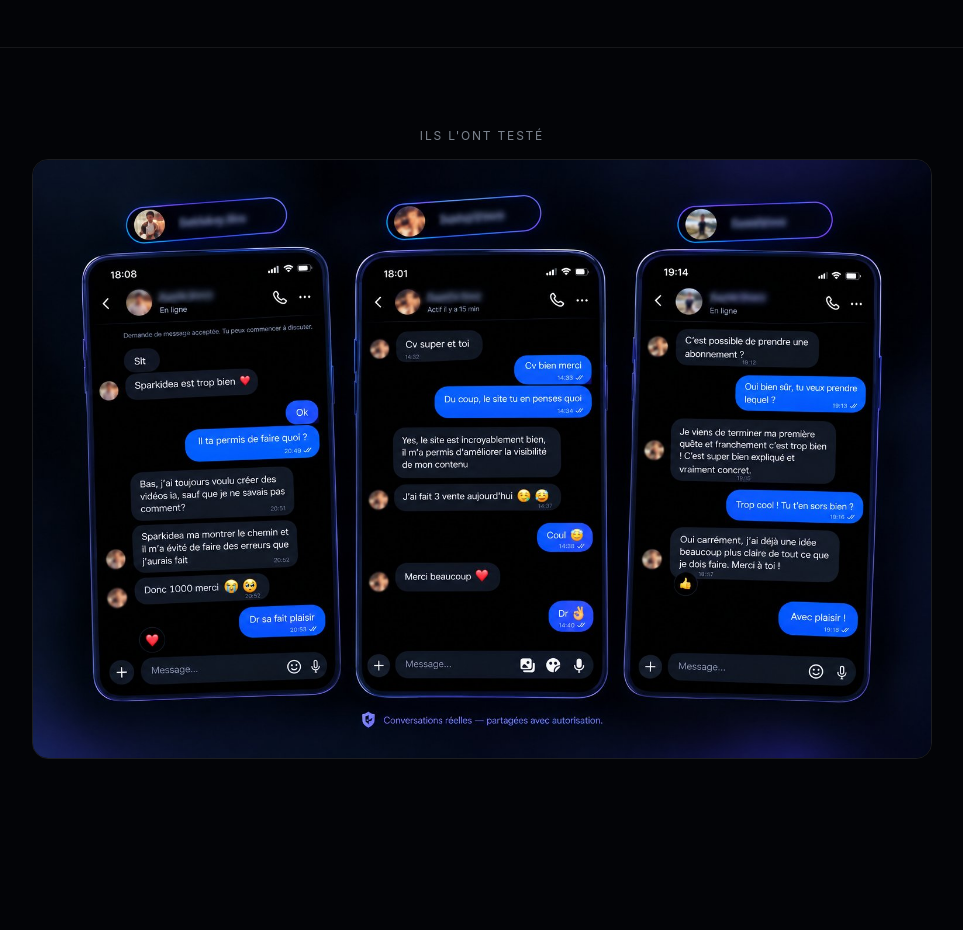
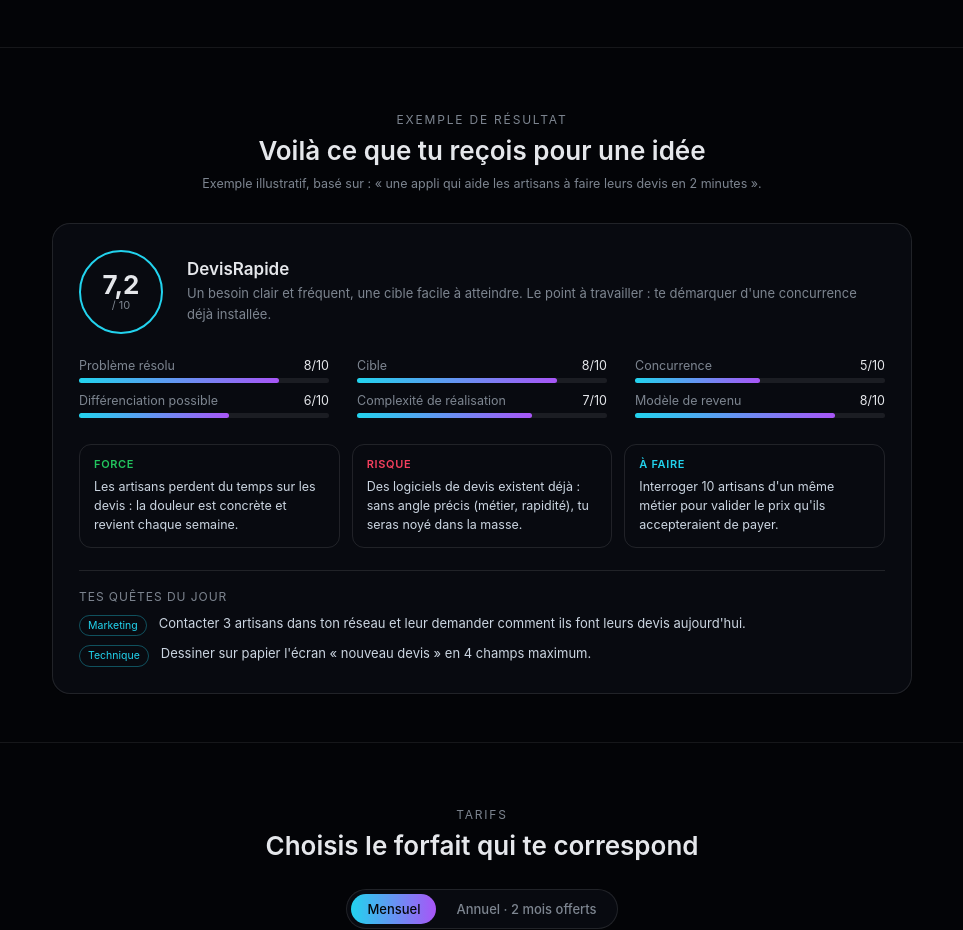
Before and after one commit to raphafoot42-debug/Sparkidea-, a Next.js app: page / in a window 1280 px wide. Shown: the part 1346-2276 px from the top of the page, without its empty margins (158-1121 px from the left). Before the commit the page ends 2185 px from the top, so only its background shows below. Built offline with nearby package versions, Linux system fonts and the light colour scheme; no server answers; the database is empty.

Commit message:
Refactor imports and enhance homepage layout

```diff
--- a/app/page.tsx
+++ b/app/page.tsx
@@ -7,6 +7,8 @@ import { AnimatedGrid } from "@/components/AnimatedGrid";
 import { AnimatedNumber } from "@/components/AnimatedNumber";
 import type { SchemaResult } from "@/lib/ai/schema-generator";
 import { MAX_CLARIFYING_QUESTIONS } from "@/lib/qa-constants";
+import { PricingPlans } from "@/components/PricingPlans";
+import { TRIAL_DURATION_DAYS, TRIAL_MESSAGE_LIMIT } from "@/lib/trial";
 
 type QaTurn = { question: string; answer: string };
 
@@ -617,6 +619,145 @@ export default function HomePage() {
         </div>
       </div>
 
+      {/* Exemple de résultat — aperçu ILLUSTRATIF d'un plan généré (idée
+          fictive), pour montrer ce que le visiteur obtiendra. Données
+          statiques, aucun appel IA : zéro coût, et clairement étiqueté
+          comme exemple pour ne jamais passer pour le résultat d'un vrai
+          client. */}
+      <div
+        style={{
+          position: "relative",
+          zIndex: 2,
+          padding: "8vh 24px 6vh",
+          borderTop: "1px solid rgba(255,255,255,0.08)",
+        }}
+      >
+        <div style={{ textAlign: "center", fontSize: 12, letterSpacing: "0.15em", textTransform: "uppercase", color: "var(--muted)", marginBottom: 8 }}>
+          Exemple de résultat
+        </div>
+        <h2 style={{ textAlign: "center", fontSize: "clamp(20px, 3vw, 26px)", fontWeight: 600, marginBottom: 10 }}>
+          Voilà ce que tu reçois pour une idée
+        </h2>
+        <p style={{ textAlign: "center", fontSize: 12.5, color: "var(--muted)", marginBottom: 32 }}>
+          Exemple illustratif, basé sur : « une appli qui aide les artisans à faire leurs devis en 2 minutes ».
+        </p>
+
+        <div className="panel" style={{ maxWidth: 860, margin: "0 auto", padding: 26, borderRadius: 18 }}>
+          <div style={{ display: "flex", gap: 24, flexWrap: "wrap", alignItems: "center", marginBottom: 24 }}>
+            <div
+              style={{
+                width: 84,
+                height: 84,
+                borderRadius: "50%",
+                border: "2px solid var(--line)",
+                display: "flex",
+                flexDirection: "column",
+                alignItems: "center",
+                justifyContent: "center",
+                flexShrink: 0,
+              }}
+            >
+              <div style={{ fontSize: 26, fontWeight: 700, lineHeight: 1 }}>7,2</div>
+              <div style={{ fontSize: 11, color: "var(--muted)" }}>/ 10</div>
+            </div>
+            <div style={{ flex: 1, minWidth: 220 }}>
+              <div style={{ fontSize: 17, fontWeight: 600, marginBottom: 4 }}>DevisRapide</div>
+              <div style={{ fontSize: 13, color: "var(--muted)", lineHeight: 1.55 }}>
+                Un besoin clair et fréquent, une cible facile à atteindre. Le point à travailler : te démarquer d&apos;une
+                concurrence déjà installée.
+              </div>
+            </div>
+          </div>
+
+          <div style={{ display: "grid", gridTemplateColumns: "repeat(auto-fit, minmax(240px, 1fr))", gap: "10px 28px", marginBottom: 26 }}>
+            {[
+              { label: "Problème résolu", score: 8 },
+              { label: "Cible", score: 8 },
+              { label: "Concurrence", score: 5 },
+              { label: "Différenciation possible", score: 6 },
+              { label: "Complexité de réalisation", score: 7 },
+              { label: "Modèle de revenu", score: 8 },
+            ].map((c) => (
+              <div key={c.label}>
+                <div style={{ display: "flex", justifyContent: "space-between", fontSize: 12.5, marginBottom: 5 }}>
+                  <span style={{ color: "var(--muted)" }}>{c.label}</span>
+                  <span>{c.score}/10</span>
+                </div>
+                <div style={{ height: 5, borderRadius: 3, background: "rgba(255,255,255,0.08)" }}>
+                  <div
+                    style={{
+                      width: `${c.score * 10}%`,
+                      height: "100%",
+                      borderRadius: 3,
+                      background: "linear-gradient(90deg, var(--line), var(--line2))",
+                    }}
+                  />
+                </div>
+              </div>
+            ))}
+          </div>
+
+          <div style={{ display: "grid", gridTemplateColumns: "repeat(auto-fit, minmax(220px, 1fr))", gap: 12, marginBottom: 22 }}>
+            {[
+              { tag: "Force", color: "var(--success)", text: "Les artisans perdent du temps sur les devis : la douleur est concrète et revient chaque semaine." },
+              { tag: "Risque", color: "var(--danger)", text: "Des logiciels de devis existent déjà : sans angle précis (métier, rapidité), tu seras noyé dans la masse." },
+              { tag: "À faire", color: "var(--line)", text: "Interroger 10 artisans d'un même métier pour valider le prix qu'ils accepteraient de payer." },
+            ].map((n) => (
+              <div key={n.tag} style={{ border: "1px solid var(--border)", borderRadius: 12, padding: "12px 14px" }}>
+                <div style={{ fontSize: 11, fontWeight: 600, letterSpacing: "0.06em", textTransform: "uppercase", color: n.color, marginBottom: 6 }}>
+                  {n.tag}
+                </div>
+                <div style={{ fontSize: 12.5, color: "#cbd5e1", lineHeight: 1.55 }}>{n.text}</div>
+              </div>
+            ))}
+          </div>
+
+          <div style={{ borderTop: "1px solid var(--border)", paddingTop: 18 }}>
+            <div style={{ fontSize: 12, letterSpacing: "0.08em", textTransform: "uppercase", color: "var(--muted)", marginBottom: 10 }}>
+              Tes quêtes du jour
+            </div>
+            <div style={{ display: "flex", flexDirection: "column", gap: 8 }}>
+              {[
+                { track: "Marketing", text: "Contacter 3 artisans dans ton réseau et leur demander comment ils font leurs devis aujourd'hui." },
+                { track: "Technique", text: "Dessiner sur papier l'écran « nouveau devis » en 4 champs maximum." },
+              ].map((q) => (
+                <div
+                  key={q.text}
+                  style={{ display: "flex", gap: 12, alignItems: "flex-start", fontSize: 13, color: "#cbd5e1", lineHeight: 1.5 }}
+                >
+                  <span style={{ fontSize: 10.5, color: "var(--line)", border: "1px solid rgba(34,211,238,0.35)", borderRadius: 20, padding: "2px 8px", flexShrink: 0, marginTop: 1 }}>
+                    {q.track}
+                  </span>
+                  {q.text}
+                </div>
+              ))}
+            </div>
+          </div>
+        </div>
+      </div>
+
+      {/* Tarifs — affichage seul, sans bouton (décidé avec Raphaël) : les
+          prix et le détail de chaque forfait viennent de lib/plan-limits.ts,
+          la même source que la page /pricing. */}
+      <div
+        style={{
+          position: "relative",
+          zIndex: 2,
+          padding: "8vh 24px 8vh",
+          borderTop: "1px solid rgba(255,255,255,0.08)",
+        }}
+      >
+        <div style={{ textAlign: "center", fontSize: 12, letterSpacing: "0.15em", textTransform: "uppercase", color: "var(--muted)", marginBottom: 8 }}>
+          Tarifs
+        </div>
+        <h2 style={{ textAlign: "center", fontSize: "clamp(20px, 3vw, 26px)", fontWeight: 600, marginBottom: 28 }}>
+          Choisis le forfait qui te correspond
+        </h2>
+        <div style={{ maxWidth: 1000, margin: "0 auto" }}>
+          <PricingPlans mode="display" />
+        </div>
+      </div>
+
       {/* Vidéo de démonstration du produit — désactivée pour l'instant
           (commentée), le temps que Raphaël fournisse le fichier réel.
           Dès qu'il le donne : déposer le fichier dans /public sous le nom
@@ -688,6 +829,49 @@ export default function HomePage() {
         />
       </div>
 
+      {/* Questions fréquentes — réponses alignées sur le fonctionnement réel
+          (lib/trial.ts et lib/plan-limits.ts), rien de promis en plus. */}
+      <div
+        style={{
+          position: "relative",
+          zIndex: 2,
+          padding: "8vh 24px 12vh",
+          borderTop: "1px solid rgba(255,255,255,0.08)",
+        }}
+      >
+        <div style={{ textAlign: "center", fontSize: 12, letterSpacing: "0.15em", textTransform: "uppercase", color: "var(--muted)", marginBottom: 8 }}>
+          Questions fréquentes
+        </div>
+        <h2 style={{ textAlign: "center", fontSize: "clamp(20px, 3vw, 26px)", fontWeight: 600, marginBottom: 28 }}>
+          Avant de te lancer
+        </h2>
+        <div style={{ maxWidth: 720, margin: "0 auto", display: "flex", flexDirection: "column", gap: 10 }}>
+          {[
+            {
+              q: "Est-ce vraiment gratuit pour commencer ?",
+              a: `L'analyse de ton idée est gratuite, sans inscription ni carte bancaire. Ensuite, tu as ${TRIAL_DURATION_DAYS} jours d'essai gratuit avec toutes les fonctionnalités débloquées, limités à 1 projet et ${TRIAL_MESSAGE_LIMIT} messages IA.`,
+            },
+            {
+              q: "Que se passe-t-il à la fin de l'essai ?",
+              a: "L'accès au dashboard est mis en pause jusqu'à ce que tu choisisses un forfait. Rien n'est facturé automatiquement, puisqu'aucune carte n'est demandée pour l'essai.",
+            },
+            {
+              q: "Puis-je changer ou arrêter mon abonnement ?",
+              a: "Oui, tu peux résilier depuis les réglages de ton compte, et la résiliation prend effet immédiatement. En mensuel, il n'y a aucun engagement. En annuel, tu paies une fois pour 12 mois, à un tarif plus avantageux.",
+            },
+            {
+              q: "Spark Idea me garantit-il le succès ?",
+              a: "Non, et personne ne peut le faire honnêtement. Spark Idea t'aide à structurer ton idée, à repérer les risques et à avancer chaque jour avec des actions concrètes.",
+            },
+          ].map((item) => (
+            <details key={item.q} className="panel" style={{ padding: "14px 18px", borderRadius: 12 }}>
+              <summary style={{ cursor: "pointer", fontSize: 14, fontWeight: 500 }}>{item.q}</summary>
+              <p style={{ marginTop: 10, fontSize: 13, color: "var(--muted)", lineHeight: 1.65 }}>{item.a}</p>
+            </details>
+          ))}
+        </div>
+      </div>
+
       <Link
         href="/admin/login"
         style={{
```
